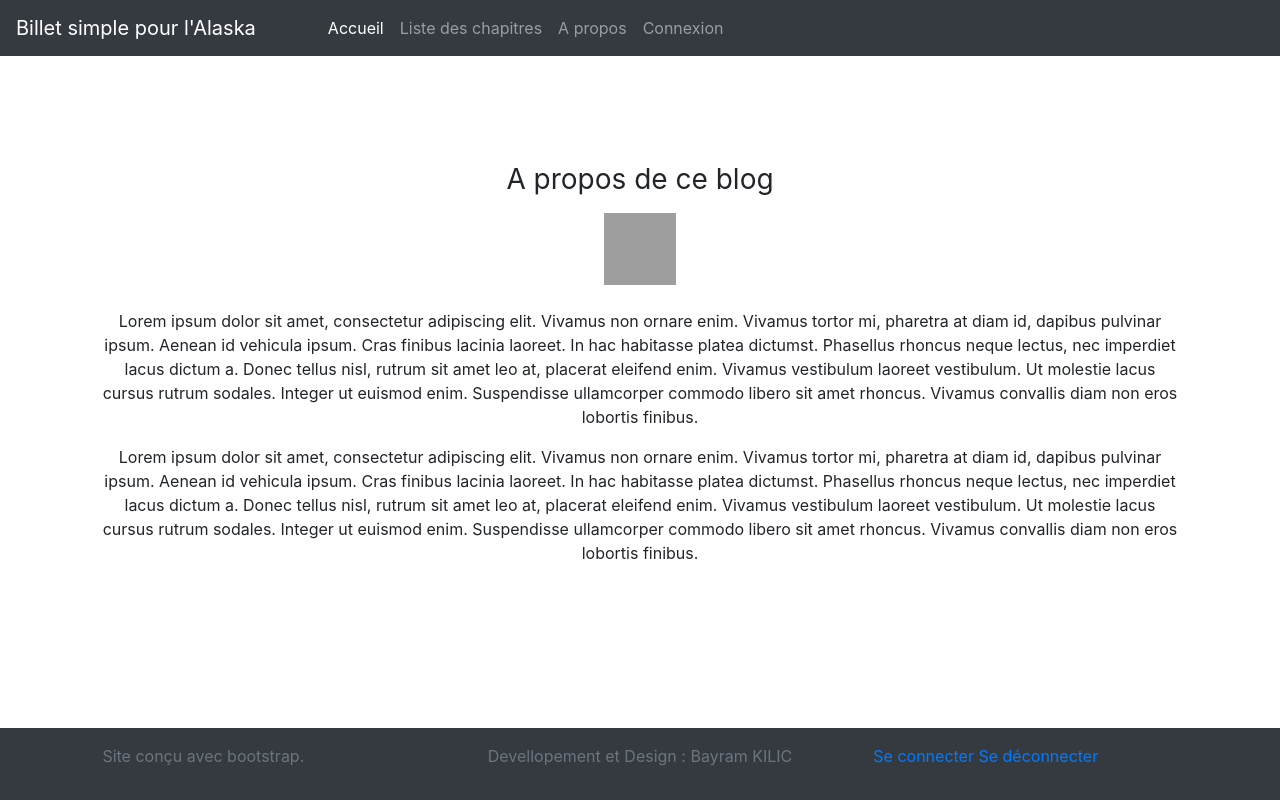
After one commit to BayramKILIC/OpcP3, a PHP site: template view/frontend/aboutme.php in a window 1280 px wide. The commit adds this page. Run offline with PHP 8.4, Linux system fonts and the light colour scheme; the template is opened without the code that fills it, so the values that code supplies are empty; some libraries are stand-ins or nearby versions; grey boxes are pictures that could not be loaded.

Commit message:
creation de la page aboutme.php

```diff
--- a/Controller/FrontendController.php
+++ b/Controller/FrontendController.php
@@ -30,6 +30,10 @@ class FrontendController extends Controller
         require('view/frontend/welcome.php');
     }
 
+    public function about()
+    {
+        require('view/frontend/aboutme.php');
+    }
 
     public function listPostsPublic()
     {
--- a/Framework/Router.php
+++ b/Framework/Router.php
@@ -94,6 +94,9 @@ class Router
                 elseif ($_GET['action'] == 'reportComment') {
                     $this->frontendController->reportComment();
                 }
+                elseif ($_GET['action'] == 'aboutme') {
+                    $this->frontendController->about();
+                }
             }
             else {
                 $this->frontendController->index();
--- /dev/null
+++ b/view/frontend/aboutme.php
@@ -0,0 +1,28 @@
+<?php $title = 'Mon blog'; ?>
+
+<?php ob_start(); ?>
+
+
+        <div class="text-center mb-4">
+            <h1 class="h3 mb-3 font-weight-normal">A propos de ce blog</h1>
+            <img class="mb-4"src="https://image.flaticon.com/icons/svg/609/609150.svg" alt="" width="72" height="72">
+            <p>Lorem ipsum dolor sit amet, consectetur adipiscing elit. Vivamus non ornare enim.
+                Vivamus tortor mi, pharetra at diam id, dapibus pulvinar ipsum. Aenean id vehicula ipsum.
+                Cras finibus lacinia laoreet. In hac habitasse platea dictumst. Phasellus rhoncus neque lectus,
+                nec imperdiet lacus dictum a. Donec tellus nisl, rutrum sit amet leo at, placerat eleifend enim.
+                Vivamus vestibulum laoreet vestibulum. Ut molestie lacus cursus rutrum sodales.
+                Integer ut euismod enim. Suspendisse ullamcorper commodo libero sit amet rhoncus.
+                Vivamus convallis diam non eros lobortis finibus.</p>
+            <p>Lorem ipsum dolor sit amet, consectetur adipiscing elit. Vivamus non ornare enim.
+                Vivamus tortor mi, pharetra at diam id, dapibus pulvinar ipsum. Aenean id vehicula ipsum.
+                Cras finibus lacinia laoreet. In hac habitasse platea dictumst. Phasellus rhoncus neque lectus,
+                nec imperdiet lacus dictum a. Donec tellus nisl, rutrum sit amet leo at, placerat eleifend enim.
+                Vivamus vestibulum laoreet vestibulum. Ut molestie lacus cursus rutrum sodales.
+                Integer ut euismod enim. Suspendisse ullamcorper commodo libero sit amet rhoncus.
+                Vivamus convallis diam non eros lobortis finibus.</p>
+        </div>
+
+
+<?php $content = ob_get_clean(); ?>
+
+<?php require('template.php'); ?>
--- a/view/frontend/admin.php
+++ b/view/frontend/admin.php
@@ -8,7 +8,7 @@
         <h1 class="h3 mb-3 font-weight-normal">Espace administrateur</h1>
         <img class="mb-4"src="https://image.flaticon.com/icons/svg/1802/1802882.svg" alt="" width="72" height="72">
         <p>L'espace admnistrateur vous permet d'accéder à des fonctionalitées privées via le menu présent
-        a gauche de votre page.</p>
+        a gauche de cette page.</p>
     </div>
 
 </div>
--- a/view/frontend/template.php
+++ b/view/frontend/template.php
@@ -31,10 +31,10 @@
                     <a class="nav-link" href="index.php">Accueil <span class="sr-only">(current)</span></a>
                 </li>
                 <li class="nav-item">
-                    <a class="nav-link" href="#">Liste des chapitres</a>
+                    <a class="nav-link" href="index.php?action=listPostsPublic">Liste des chapitres</a>
                 </li>
                 <li class="nav-item">
-                    <a class="nav-link" href="#">A propos</a>
+                    <a class="nav-link" href="index.php?action=aboutme">A propos</a>
                 </li>
                 <li class="nav-item">
                     <a class="nav-link" href="index.php?action=login">Connexion</a>
```
Also changed, not shown: test tiny mce.html (deleted, +0 -13 lines), floating-labels.css (added).
